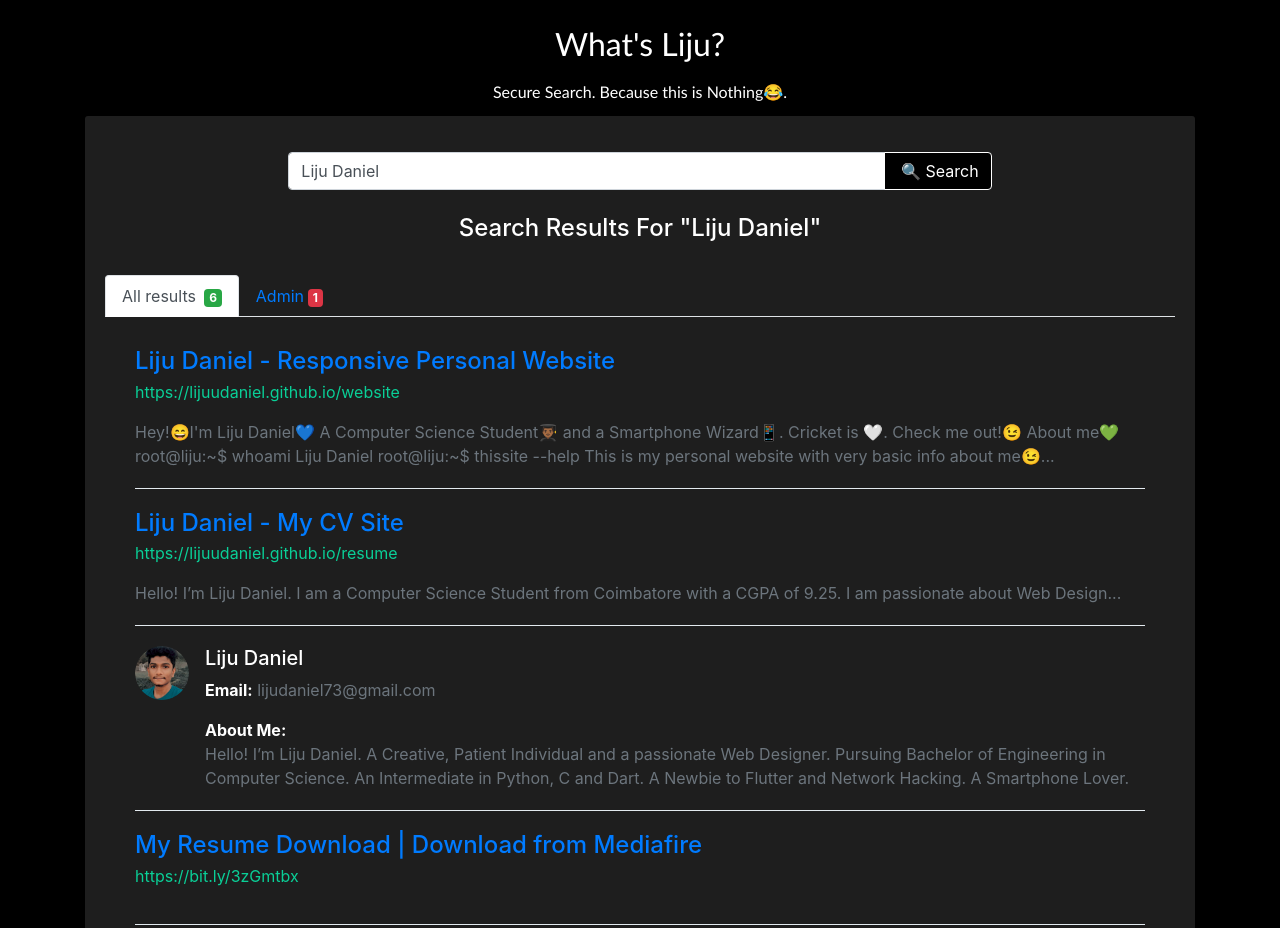
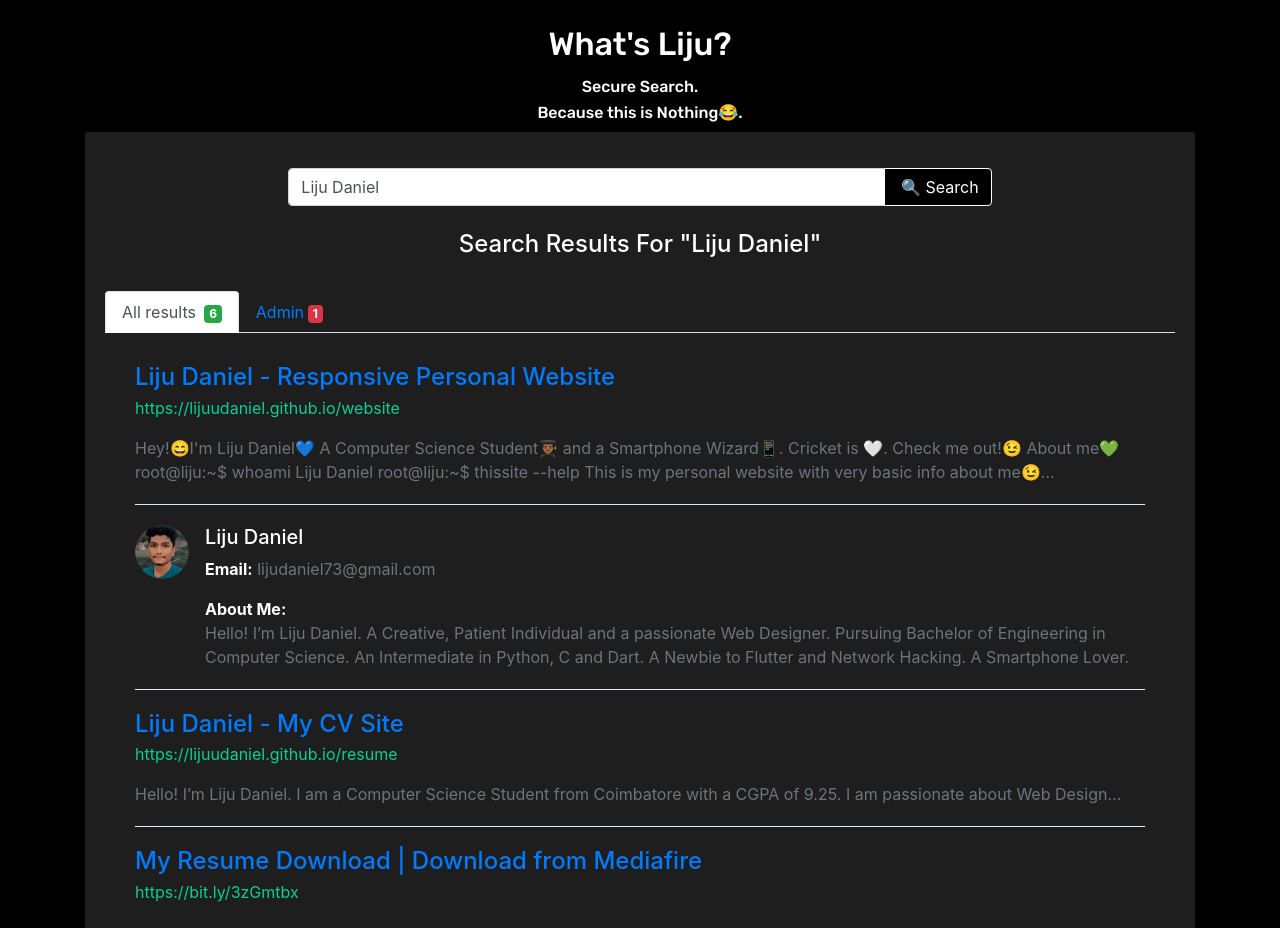
Before and after one commit to lijuudaniel/search, a plain HTML site: page index.html in a window 1280 px wide. Shown: the top 928 px of the page. Drawn offline with nearby package versions, Linux system fonts and the light colour scheme.

Commit message:
Update index.html

```diff
--- a/index.html
+++ b/index.html
@@ -2,7 +2,9 @@
 <html lang="en">
 <head>
     <meta charset="utf-8">
-
+    <link rel="preconnect" href="https://fonts.googleapis.com">
+<link rel="preconnect" href="https://fonts.gstatic.com" crossorigin>
+<link href="https://fonts.googleapis.com/css2?family=Rubik:wght@500&display=swap" rel="stylesheet">
     <title>What's Liju?</title>
     <link rel = "icon" href =
   "images/bitmoji.png"
@@ -15,9 +17,9 @@
 <body>
   <div class="logo">
 
-    <p class="title" style="color:white;">What's Liju?</p>
-    <p class="tagline" style="color:white;">
-      Secure Search. Because this is Nothing😂.
+    <p class="title" style="color:white;font-family: 'Rubik', sans-serif;">What's Liju?</p>
+    <p class="tagline" style="color:white;font-family: 'Rubik', sans-serif;">
+      Secure Search.<br /><br /><br /><br />Because this is Nothing😂.
     </p>
 
   </div>
@@ -54,13 +56,6 @@
                                         <div class="font-13 text-success mb-3">https://lijuudaniel.github.io/website</div>
                                         <p class="mb-0 text-muted">Hey!😄I'm Liju Daniel💙 A Computer Science Student👨🏾‍🎓 and a Smartphone Wizard📱‍. Cricket is 🤍. Check me out!😉 About me💚 root@liju:~$ whoami Liju Daniel root@liju:~$ thissite --help This is my personal website with very basic info about me😉...</p>
                                     </div>
-
-                                    <div class="search-item">
-                                        <h4 class="mb-1"><a href="https://lijuudaniel.github.io/resume">Liju Daniel - My CV Site</a></h4>
-                                        <div class="font-13 text-success mb-3">https://lijuudaniel.github.io/resume</div>
-                                        <p class="mb-0 text-muted">Hello! I’m Liju Daniel. I am a Computer Science Student from Coimbatore with a CGPA of 9.25. I am passionate about Web Design...</p>
-                                    </div>
-
                                     <div class="search-item">
                                         <div class="media"><img class="d-flex mr-3 rounded-circle" src="images/circle-cropped.png" alt="Generic placeholder image" height="54">
                                             <div class="media-body">
@@ -71,6 +66,13 @@
                                             </div>
                                         </div>
                                     </div>
+                                    <div class="search-item">
+                                        <h4 class="mb-1"><a href="https://lijuudaniel.github.io/resume">Liju Daniel - My CV Site</a></h4>
+                                        <div class="font-13 text-success mb-3">https://lijuudaniel.github.io/resume</div>
+                                        <p class="mb-0 text-muted">Hello! I’m Liju Daniel. I am a Computer Science Student from Coimbatore with a CGPA of 9.25. I am passionate about Web Design...</p>
+                                    </div>
+
+
 
                                     <div class="search-item">
                                         <h4 class="mb-1"><a href="https://bit.ly/3zGmtbx">My Resume Download | Download from Mediafire</a></h4>
@@ -153,7 +155,7 @@ p.tagline{
   font-family: candara;
   text-align: center;
   font-size: 100%;
-  line-height: 1.0
+  line-height: 0.4
 
 }
 
@@ -164,12 +166,15 @@ p.tagline{
     margin-bottom: 30px;
     background-color: #1e1e1e;
 
+
 }
 .search-result-box .tab-content {
+
     padding: 30px 30px 10px 30px;
     -webkit-box-shadow: none;
     box-shadow: none;
     -moz-box-shadow: none;
+
 
 }
 
@@ -177,6 +182,7 @@ p.tagline{
     padding-bottom: 20px;
     border-bottom: 1px solid #e3eaef;
     margin-bottom: 20px;
+
 
 }
 .text-success {
@@ -190,6 +196,7 @@ a {
 .btn-custom {
     background-color: #000000;
     border-color: #fff;
+
 }
 
 .btn-custom, .btn-danger, .btn-info, .btn-inverse, .btn-pink, .btn-primary, .btn-purple, .btn-success, .btn-warning {
```
